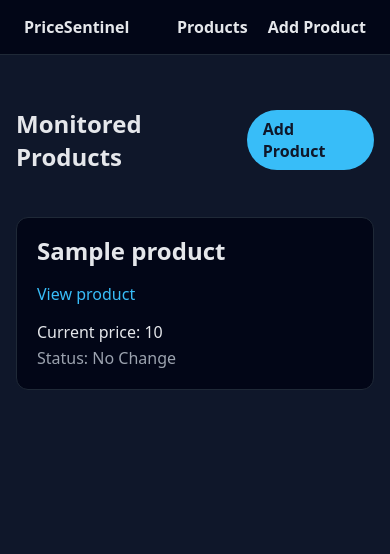
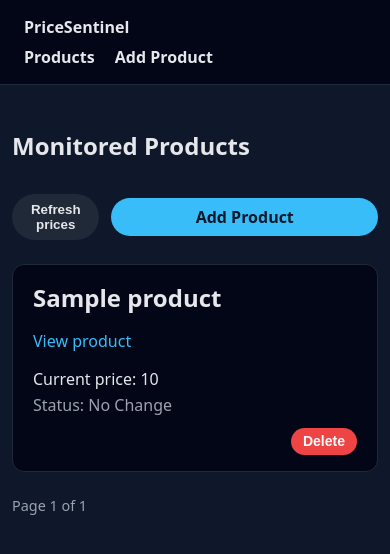
Before and after one commit to JuniRanger/price-sentinel, a Node server app: page /products in a window 390 px wide. Shown: the top 554 px of the page. Run offline with Node 20, Linux system fonts and the light colour scheme; tables that the repository leaves empty hold one stand-in row (values such as "Sample post"); some libraries are stand-ins or nearby versions.

Commit message:
Refactor product management: remove unused selectors, add delete and refresh functionality, and enhance UI with pagination and actions. Update scraping logic to improve product data retrieval.

```diff
--- a/src/config/db.ts
+++ b/src/config/db.ts
@@ -12,8 +12,6 @@ const CREATE_PRODUCTS_TABLE = `
   CREATE TABLE IF NOT EXISTS products (
     id INTEGER PRIMARY KEY AUTOINCREMENT,
     url TEXT NOT NULL,
-    nameSelector TEXT NOT NULL,
-    priceSelector TEXT NOT NULL,
     name TEXT,
     currentPrice REAL,
     lastPrice REAL,
--- a/src/models/product.model.ts
+++ b/src/models/product.model.ts
@@ -1,8 +1,6 @@
 export interface Product {
   id?: number;
   url: string;
-  nameSelector: string;
-  priceSelector: string;
   name?: string | null;
   currentPrice?: number | null;
   lastPrice?: number | null;
--- a/src/public/css/styles.css
+++ b/src/public/css/styles.css
@@ -51,6 +51,12 @@ a:hover {
   margin-bottom: 1.5rem;
 }
 
+.section-actions {
+  display: flex;
+  gap: 0.75rem;
+  align-items: center;
+}
+
 .product-grid {
   display: grid;
   grid-template-columns: repeat(auto-fill, minmax(260px, 1fr));
@@ -71,6 +77,12 @@ a:hover {
 .product-price,
 .product-status {
   margin: 0.25rem 0;
+}
+
+.product-actions {
+  margin-top: 0.75rem;
+  display: flex;
+  justify-content: flex-end;
 }
 
 .status-price\ dropped,
@@ -97,6 +109,29 @@ a:hover {
   color: #0f172a;
   font-weight: 600;
   cursor: pointer;
+}
+
+.btn-sm {
+  padding: 0.35rem 0.75rem;
+  font-size: 0.875rem;
+}
+
+.btn-secondary {
+  background: #1f2937;
+  color: #e5e7eb;
+}
+
+.btn-secondary:hover {
+  background: #4b5563;
+}
+
+.btn-danger {
+  background: #ef4444;
+  color: #f9fafb;
+}
+
+.btn-danger:hover {
+  background: #dc2626;
 }
 
 .btn:hover {
@@ -137,3 +172,86 @@ a:hover {
   outline: none;
   border-color: #38bdf8;
 }
+
+.form-actions {
+  display: flex;
+  justify-content: flex-end;
+  gap: 0.75rem;
+  margin-top: 1rem;
+}
+
+.inline-form {
+  display: inline;
+  margin: 0;
+}
+
+.pagination {
+  display: flex;
+  justify-content: space-between;
+  align-items: center;
+  margin-top: 1.5rem;
+}
+
+.pagination-info {
+  font-size: 0.9rem;
+  color: #9ca3af;
+}
+
+.pagination-links {
+  display: flex;
+  gap: 0.5rem;
+}
+
+@media (max-width: 640px) {
+  .container {
+    max-width: 100%;
+    margin: 1.5rem auto;
+    padding: 0 0.75rem;
+  }
+
+  .navbar {
+    flex-direction: column;
+    align-items: flex-start;
+    gap: 0.5rem;
+  }
+
+  .section-header {
+    flex-direction: column;
+    align-items: flex-start;
+    gap: 0.75rem;
+  }
+
+  .section-actions {
+    width: 100%;
+  }
+
+  .section-actions .btn,
+  .section-actions form .btn {
+    width: 100%;
+    text-align: center;
+  }
+
+  .product-grid {
+    grid-template-columns: 1fr;
+  }
+
+  .btn {
+    width: 100%;
+    text-align: center;
+  }
+
+  .form {
+    padding: 1.25rem;
+  }
+
+  .form-actions {
+    flex-direction: column;
+    align-items: stretch;
+  }
+
+  .pagination {
+    flex-direction: column;
+    align-items: flex-start;
+    gap: 0.5rem;
+  }
+}
--- a/src/routes/product.routes.ts
+++ b/src/routes/product.routes.ts
@@ -3,6 +3,8 @@ import {
   listProducts,
   showCreateForm,
   createProductHandler,
+  deleteProductHandler,
+  refreshAllProductsHandler,
 } from "../controllers/product.controller";
 
 const router = Router();
@@ -13,4 +15,7 @@ router.get("/products", listProducts);
 router.get("/products/create", showCreateForm);
 router.post("/products", createProductHandler);
 
+router.post("/products/:id/delete", deleteProductHandler);
+router.post("/products/refresh", refreshAllProductsHandler);
+
 export default router;
--- a/src/services/notification.service.ts
+++ b/src/services/notification.service.ts
@@ -1,13 +1,13 @@
-export const sendPriceDropNotification = async (
-  email: string | undefined,
+export const sendPriceAlert = async (
+  email: string,
   productName: string,
   oldPrice: number,
   newPrice: number,
 ): Promise<void> => {
   const message = `PRICE DROP DETECTED for ${productName}: ${oldPrice} -> ${newPrice}`;
 
+  // Placeholder email implementation
   if (email) {
-    // In a real application you would send an email here.
     console.log(`${message} (notification sent to ${email})`);
   } else {
     console.log(message);
--- a/src/views/partials/productCard.hbs
+++ b/src/views/partials/productCard.hbs
@@ -14,4 +14,9 @@
   <p class="product-status status-{{statusClass}}">
     Status: {{status}}
   </p>
+  <div class="product-actions">
+    <form action="/products/{{id}}/delete" method="POST" class="inline-form">
+      <button type="submit" class="btn btn-danger btn-sm">Delete</button>
+    </form>
+  </div>
 </article>
--- a/src/views/products/index.hbs
+++ b/src/views/products/index.hbs
@@ -1,7 +1,12 @@
 <section>
   <header class="section-header">
     <h1>Monitored Products</h1>
-    <a class="btn" href="/products/create">Add Product</a>
+    <div class="section-actions">
+      <form action="/products/refresh" method="POST" class="inline-form">
+        <button type="submit" class="btn btn-secondary">Refresh prices</button>
+      </form>
+      <a class="btn" href="/products/create">Add Product</a>
+    </div>
   </header>
 
   {{#if products.length}}
@@ -13,6 +18,20 @@
         {{/with}}
       {{/each}}
     </div>
+
+    <div class="pagination">
+      <span class="pagination-info">
+        Page {{currentPage}} of {{totalPages}}
+      </span>
+      <div class="pagination-links">
+        {{#if hasPrev}}
+          <a href="/products?page={{prevPage}}" class="btn btn-secondary btn-sm">Previous</a>
+        {{/if}}
+        {{#if hasNext}}
+          <a href="/products?page={{nextPage}}" class="btn btn-secondary btn-sm">Next</a>
+        {{/if}}
+      </div>
+    </div>
   {{else}}
     <p>No products are being monitored yet.</p>
     <p>
```
Also changed, not shown: src/controllers/product.controller.ts (+87 -6 lines), src/jobs/price-monitor.job.ts (+4 -8 lines), src/services/product.service.ts (+31 -6 lines), src/services/scraper.service.ts (+107 -9 lines), src/views/products/create.hbs (+6 -24 lines).
